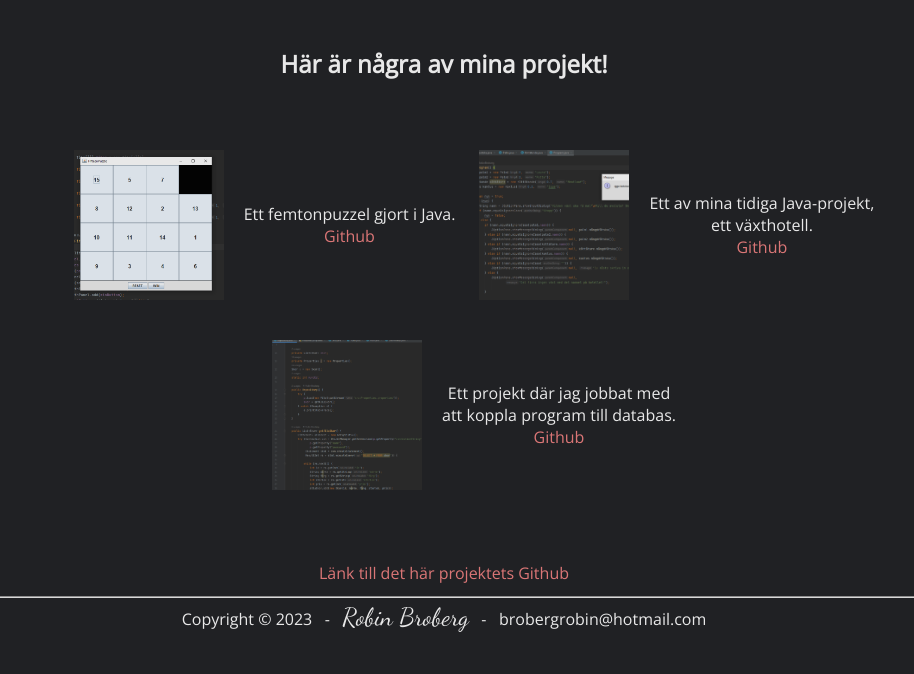
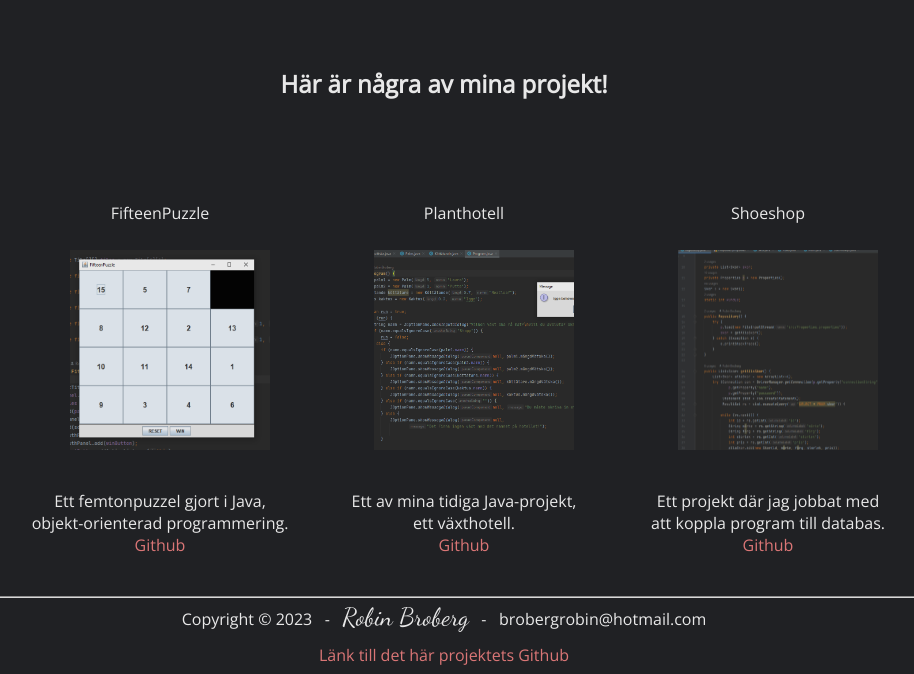
Before and after one commit to RobinBroberg/Portfolio, a plain HTML site: page portfolio.html in a window 1280 px wide. Shown: the part 152-826 px from the top of the page, without its empty margins (196-1110 px from the left). Before the commit the page ends 800 px from the top, so only its background shows below. Drawn offline with nearby package versions, Linux system fonts and the light colour scheme.

Commit message:
finished

```diff
--- a/portfolio.html
+++ b/portfolio.html
@@ -26,15 +26,21 @@
     </div>
 <div class="center">
     <ul>
-        <li><img class="img-port" src="images/fifteenpuzzle.png" alt="fifteenpuzzle"><p class="sans">Ett femtonpuzzel gjort i Java. <br>
+        <li><p class="sans">FifteenPuzzle</p>
+            <img class="img-port" src="images/fifteenpuzzle.png" alt="fifteenpuzzle"><p class="sans"> Ett femtonpuzzel gjort i Java, <br>objekt-orienterad programmering. <br>
             <a href="https://github.com/RobinBroberg/FifteenPuzzle" target="_blank"> Github </a>
-        </p></li>
-
-        <li><img class="img-port" src="images/planthotell.png" alt="planthotell"><p class="sans">Ett av mina tidiga Java-projekt, <br> ett växthotell. <br> <a href="https://github.com/RobinBroberg/Planthotel" target="_blank"> Github </a></p></li>
-
-        <li><img class="img-port" src="images/shoeshop.png" alt="shoeshop"><p class="sans">Ett projekt där jag jobbat med <br> att koppla program till databas. <br> <a href="https://github.com/RobinBroberg/ShoeShopV2" target="_blank"> Github </a></p>
+        </p>
+    </li>
+        <li><p class="sans">Planthotell</p>
+            <img class="img-port" src="images/planthotell.png" alt="planthotell"><p class="sans">Ett av mina tidiga Java-projekt, <br> ett växthotell. <br> <a href="https://github.com/RobinBroberg/Planthotel" target="_blank"> Github </a>
+            </p>
+        </li>
+        <li><p class="sans">Shoeshop</p>
+            <img class="img-port" src="images/shoeshop.png" alt="shoeshop"><p class="sans">Ett projekt där jag jobbat med <br> att koppla program till databas. <br> <a href="https://github.com/RobinBroberg/ShoeShopV2" target="_blank"> Github </a>
+            </p>
              </li>
        </ul>
+
        <br>
        <br>
 
@@ -45,9 +51,9 @@
 </div>
 
 
-    <div class="bottom">
+    <footer class="bottom">
         <hr>
     <p class="sans">Copyright &copy; 2023 &nbsp; - &nbsp; <span class="signature">Robin Broberg</span> &nbsp; - &nbsp; brobergrobin@hotmail.com</p>
-    </div>
+    </footer>
 </body>
 </html>
--- a/style.css
+++ b/style.css
@@ -6,6 +6,9 @@ body {
 }
 .center{
     text-align: center;
+    align-content: center;
+
+
 
 }
 nav a {
@@ -91,16 +94,20 @@ h2{
 }
 li{
 
-    display:inline-flex;
+    display:inline-block;
     align-items:center;
+    margin: 20px;
+
 
 
 }
 .img-port{
-    width: 150px;
-    height: 150px;
+    width: 200px;
+    height: 200px;
     object-fit: cover;
     margin: 20px;
+    margin-left: 40px;
+    margin-top: 10px;
 
 
 }
@@ -119,3 +126,11 @@ a:hover{
     text-decoration: underline;
     font-weight: bold;
 }
+iframe{
+    width: 400px;
+    height: 270px;
+    border-style:none;
+}
+.h2{
+    margin: 20px;
+}
```
Also changed, not shown: contact.html (+18 -7 lines), index.html (+2 -2 lines).
